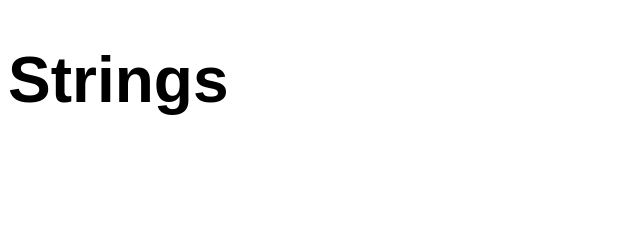
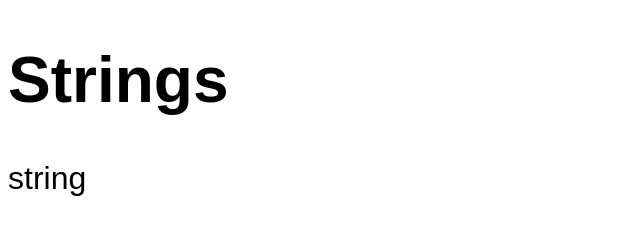
Before and after one commit to shiv-coder/COMP1073W, a plain HTML site: page lesson-2/strings.html in a window 1280 px wide. Shown: the whole page, without its empty margins (0-640 px from the left). Drawn offline with Linux system fonts and the light colour scheme.

Commit message:
Completed strings

```diff
--- a/lesson-2/js/strings.js
+++ b/lesson-2/js/strings.js
@@ -0,0 +1,31 @@
+const output = document.querySelector('p');
+
+    /* STEP 1: Creating Strings */
+        let step1a = 'This is "a" string';
+        output.textContent = step1a;
+        let step1b = "This is a string";
+        output.textContent = step1b;
+
+    // Note - whether you use 'single' or "double" quotes is a personal preference - try to be consistent
+
+    /* STEP 2: Escaping Characters */
+        let step2 = 'It\'s six o\' clock';
+        output.textContent = step2;
+
+    /* STEP 3: Concatenation */
+        let step3a = 'Javascript';
+        let step3b = 'rocks';
+        output.textContent = step3a + ' ' + step3b;
+
+    /* STEP 4: Numbers and Strings */
+    let step4a = 'Faranheit' + 543;
+    output.textContent = step4a + " " + typeof(step4a);
+    // numbers can be converted to strings
+    let step4b = '20' + '18';
+    console.log(typeof(step4b) + ' ' + step4b);
+    let step4c = Number(step4b);
+    console.log(typeof(step4c) + ' ' + step4c)
+    // strings can be converted to numbers, too
+    let step4d = step4c.toString();
+    output.textContent = typeof(step4d);
+    // and back again, if we want
--- a/lesson-2/strings.html
+++ b/lesson-2/strings.html
@@ -4,34 +4,15 @@
 	<meta charset="utf-8" />
 	<title>Strings | COMP1073 Client-Side JavaScript</title>
 	<link href="css/styles.css" rel="stylesheet" />
+    <script src ='./js/strings.js' defer>
+
+
+    </script>
 </head>
 
 <body>
 	<h1>Strings</h1>
 	<p></p>
 </body>
-<script>
-    const output = document.querySelector('p');
 
-    /* STEP 1: Creating Strings */
-
-
-    // Note - whether you use 'single' or "double" quotes is a personal preference - try to be consistent
-
-    /* STEP 2: Escaping Characters */
-
-
-    /* STEP 3: Concatenation */
-
-
-    /* STEP 4: Numbers and Strings */
-
-    // numbers can be converted to strings
-
-    // strings can be converted to numbers, too
-
-    // and back again, if we want
-
-
-</script>
 </html>
```
